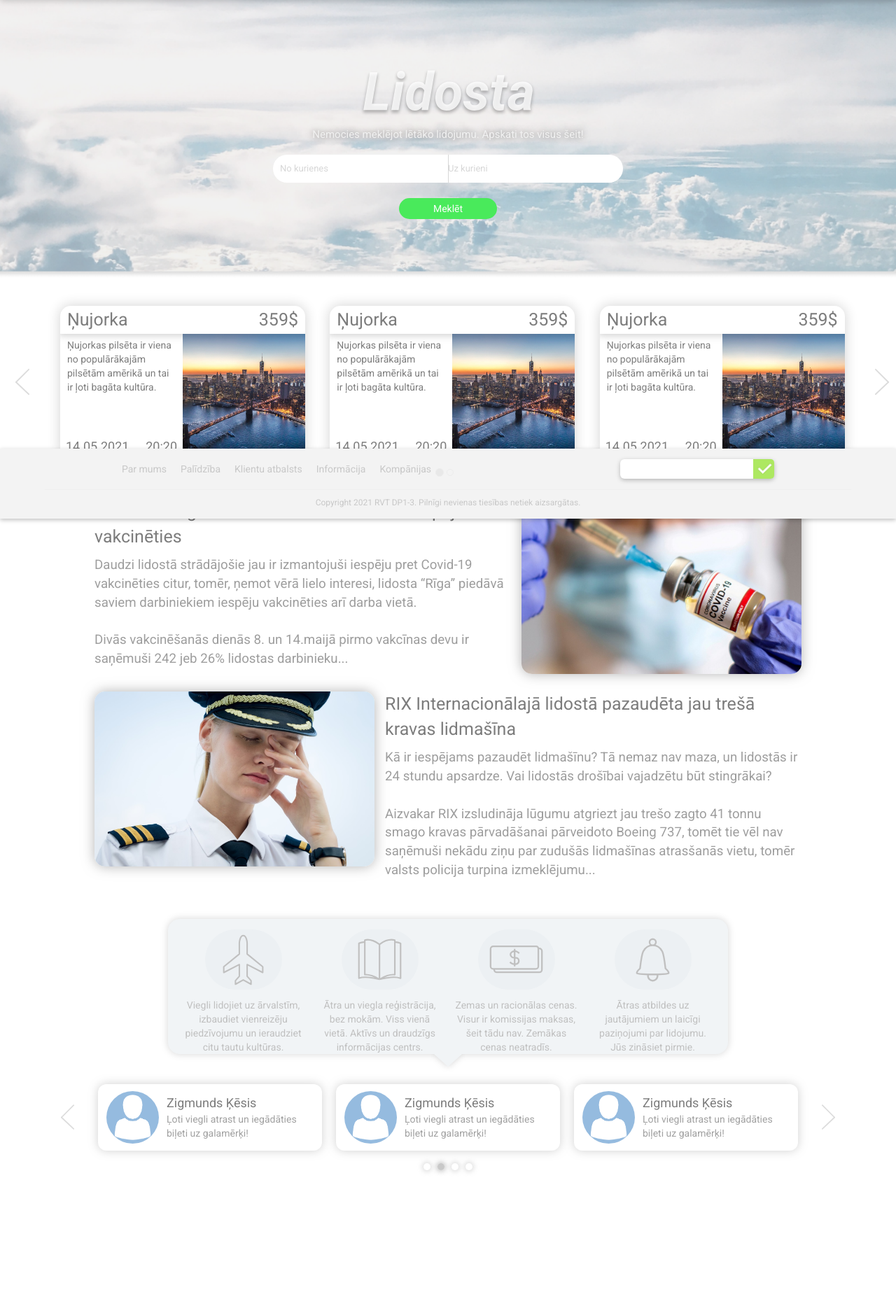
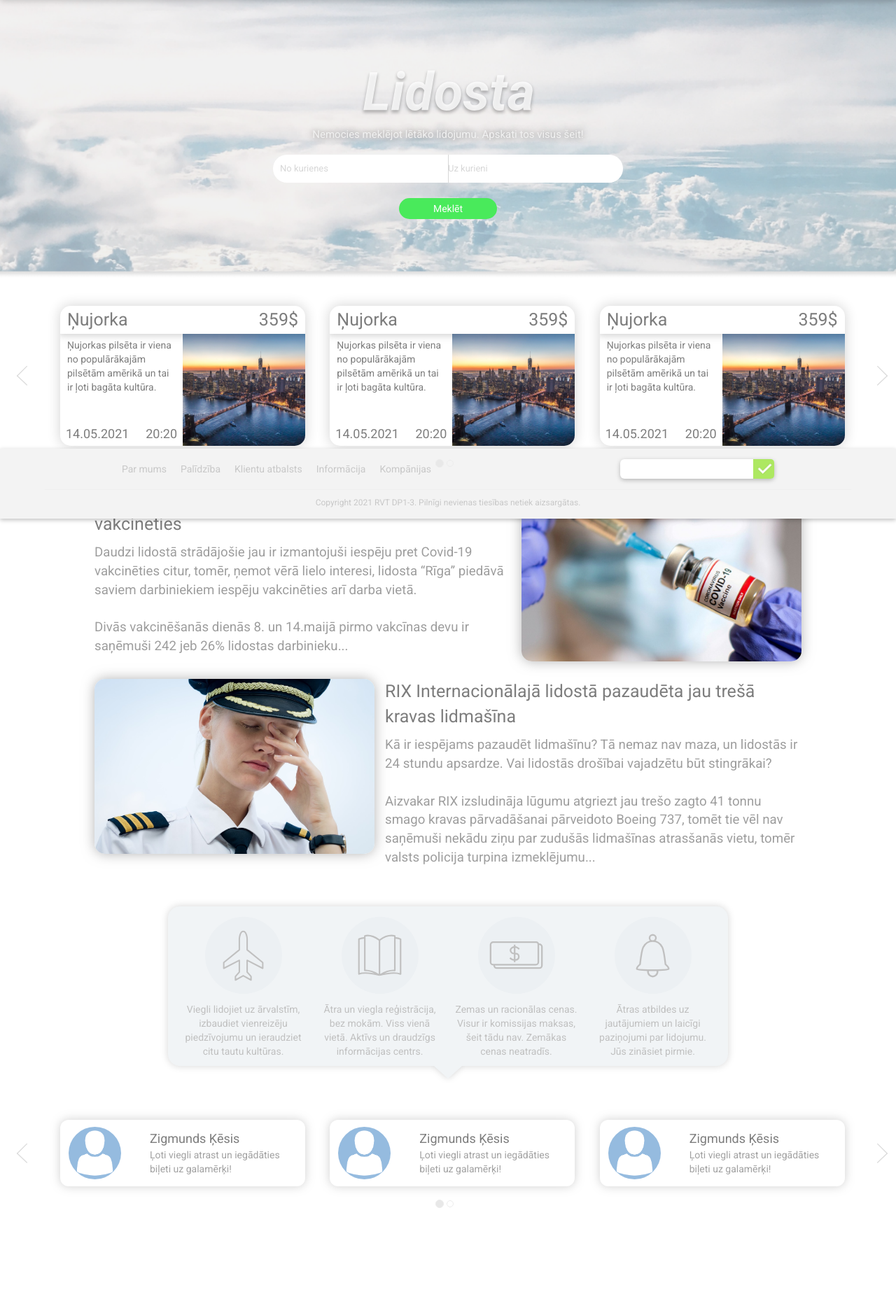
Before and after one commit to SodiumN1trate/Lidosta_web, a Flask app: page / in a window 1280 px wide. Shown: the part 59-1915 px from the top of the page at 70% size. Before the commit the page ends 1735 px from the top, so only its background shows below. Run offline with Flask 2, Linux system fonts and the light colour scheme; data that the repository does not hold is empty; some libraries are stand-ins or nearby versions.

Commit message:
fake-comment carousel implemented

```diff
--- a/static/style/stylesheet.css
+++ b/static/style/stylesheet.css
@@ -20,7 +20,8 @@ body {
 #wrapper {
     max-width: 100%;
     width: 1150px;
-    margin: 0 auto
+    margin: 0 auto;
+    margin-bottom: 143px;
 }
 
 #navigation-bar {
@@ -179,10 +180,12 @@ body {
     border-bottom-left-radius: 10px;
     border-bottom-right-radius: 10px;
     float: left;
-    box-shadow: 5px 5px 6px rgba(0, 0, 0, 0.25);
+    box-shadow: 0px 8px 9px 3px rgb(0 0 0 / 25%);
     display: none;
     line-height: 25px;
-}
+    z-index: 2147483647; /* lai parklātu visus elementus (specifiski kartīšu karuseli) */
+}
+
 #select-departure-countries, #select-arrival-countries {
     width: 96%;
 }
@@ -415,7 +418,7 @@ footer {
     gap: 10px 20px;
     grid-template-areas:
         "Header Header Header Header Header"
-        "Left Field1 Field2 Field3 Right"
+        "Left Field1 Field1 Field1 Right"
         "NavigationButtons NavigationButtons NavigationButtons NavigationButtons NavigationButtons";
     justify-content: center;
     padding-top: 10px;
@@ -468,14 +471,14 @@ footer {
     user-select: text;
 }
 
-.right {
+.right-card-controler {
     grid-area: Right;
     align-self: center;
     cursor: pointer;
     user-select: none;
 }
 
-.left {
+.left-card-controler {
     grid-area: Left;
     align-self: center;
     cursor: pointer;
@@ -494,7 +497,7 @@ footer {
 
 .NavDirectionButton {
     position: relative;
-    width: 40%;
+    width: 30%;
     height: 100%;
     display: block;
     margin-left: auto;
@@ -579,7 +582,7 @@ footer {
 .LargeInformationBubble {
     display: flex;
     width: 800px;
-    height: 250px;
+    height: 310px;
     flex-wrap: nowrap;
     flex-direction: column;
     align-items: center;
@@ -1030,7 +1033,7 @@ form > a, form > p{
     gap: 10px 20px;
     grid-template-areas:
         "Header Header Header Header Header"
-        "Left Field1 Field2 Field3 Right"
+        "Left Field1 Field1 Field1 Right"
         "NavigationButtons NavigationButtons NavigationButtons NavigationButtons NavigationButtons";
     justify-content: center;
     padding-top: 5px;
@@ -1045,24 +1048,17 @@ form > a, form > p{
     color: #7D7D7D;
 }
 
-.Field1 {
+.card-carousel-field {
     grid-area: Field1;
     width: 350px;
-    height: 218px;
+    height: 200px;
     cursor: pointer;
     user-select: none;
 }
 
-.Field2 {
-    grid-area: Field2;
+.comment-carousel-field {
+    grid-area: Field1;
     width: 350px;
-    height: 218px;
-}
-
-.Field3 {
-    grid-area: Field3;
-    width: 350px;
-    height: 218px;
 }
 
 .Right {
@@ -1831,13 +1827,19 @@ div#admin-pannel-search-bar {
     color: #c01111;
 }
 
-.child {
+.card-child {
     padding: 20 0 0 0;
     height: auto;
     position: relative;
 }
 
-.carousel-controler.right {
+.comment-child {
+    padding: 34 0 0 0;
+    height: auto;
+    position: relative;
+}
+
+.carousel-controler.right-card-controler {
     right: -5%;
     position: absolute;
     top: 0;
@@ -1847,7 +1849,7 @@ div#admin-pannel-search-bar {
     text-shadow: 0 1px 2px rgb(0 0 0 / 60%);
 }
 
-.carousel-controler.left {
+.carousel-controler.left-card-controler {
     left: -5%;
     position: absolute;
     top: 0;
@@ -1860,7 +1862,7 @@ div#admin-pannel-search-bar {
 .carousel-indicators {
     position: absolute;
     left: 49.1%;
-    bottom: -9%;
+    bottom: -28px;
 }
 
 .carousel-indicators li {
--- a/templates/index.html
+++ b/templates/index.html
@@ -55,15 +55,15 @@
         </div>
     </header>
     <div id="wrapper">
+        <!-- CARD CAROUSEL START -->
         <div class="container wrapper">
             <div class="row">
-              <div class="col-12-xs child">
-                <div id="carousel-example-generic" class="carousel slide" data-ride="carousel">
+              <div class="col-12-xs card-child">
+                <div id="card-carousel" class="carousel slide" data-ride="carousel">
                   <!-- Indicators -->
                   <ol class="carousel-indicators hidden-xs">
-                    <li data-target="#carousel-example-generic" data-slide-to="0" class="active"></li>
-                    <li data-target="#carousel-example-generic" data-slide-to="1" class=""></li>
-                    <!--    <li data-target="#carousel-example-generic" data-slide-to="2"></li>-->
+                    <li data-target="#card-carousel" data-slide-to="0" class="active"></li>
+                    <li data-target="#card-carousel" data-slide-to="1" class=""></li>
                   </ol>
 
                   <!-- Wrapper for slides -->
@@ -71,7 +71,7 @@
                     <div class="item active">
                       <div class="row">
                         <div class="col-sm-4">
-                        <div class="Field1">
+                        <div class="card-carousel-field">
                             <div class="Card">
                               <div class="CardHeader">
                                 <div class="CardDestination">Ņujorka</div>
@@ -91,7 +91,7 @@
                           </div>
                         </div>
                         <div class="col-sm-4">
-                          <div class="Field1">
+                          <div class="card-carousel-field">
                             <div class="Card">
                               <div class="CardHeader">
                                 <div class="CardDestination">Ņujorka</div>
@@ -111,7 +111,7 @@
                           </div>
                         </div>
                         <div class="col-sm-4">
-                          <div class="Field1">
+                          <div class="card-carousel-field">
                             <div class="Card">
                               <div class="CardHeader">
                                 <div class="CardDestination">Ņujorka</div>
@@ -135,7 +135,7 @@
                     <div class="item">
                       <div class="row">
                         <div class="col-sm-4">
-                          <div class="Field1">
+                          <div class="card-carousel-field">
                             <div class="Card">
                               <div class="CardHeader">
                                 <div class="CardDestination">Ņujorka</div>
@@ -155,7 +155,7 @@
                           </div>
                         </div>
                         <div class="col-sm-4">
-                          <div class="Field1">
+                          <div class="card-carousel-field">
                             <div class="Card">
                               <div class="CardHeader">
                                 <div class="CardDestination">Ņujorka</div>
@@ -175,7 +175,7 @@
                           </div>
                         </div>
                         <div class="col-sm-4">
-                          <div class="Field1">
+                          <div class="card-carousel-field">
                             <div class="Card">
                               <div class="CardHeader">
                                 <div class="CardDestination">Ņujorka</div>
@@ -199,13 +199,13 @@
                   </div>
 
                   <!-- Controls -->
-                  <a class="left carousel-controler" href="#carousel-example-generic" role="button" data-slide="prev">
+                  <a class="left-card-controler carousel-controler" href="#card-carousel" role="button" data-slide="prev">
                     <svg class="NavDirectionButton" height="30" width="15" viewBox="0 0 110 210">
                         <line x1="105" y1="5" x2="5" y2="105"></line>
                         <line x1="5" y1="105" x2="105" y2="200"></line>
                     </svg>
                   </a>
-                  <a class="right carousel-controler" href="#carousel-example-generic" role="button" data-slide="next">
+                  <a class="right-card-controler carousel-controler" href="#card-carousel" role="button" data-slide="next">
                     <svg class="NavDirectionButton" height="30" width="15" viewBox="0 0 110 210">
                         <line x1="5" y1="5" x2="105" y2="105"></line>
                         <line x1="105" y1="105" x2="5" y2="200"></line>
@@ -215,6 +215,7 @@
               </div>
             </div>
         </div>
+        <!-- CARD CAROUSEL END -->
 
         <div class="NewsLayoutGrid">
             <div class="Description1">
@@ -285,8 +286,23 @@
                     </svg>
                 </div>
             </div>
-            <div class="three-field-grid-comment">
-                <div class="Field1">
+            <!-- COMMENT CAROUSEL START -->
+            <div class="container wrapper">
+              <div class="row">
+                <div class="col-12-xs comment-child">
+                  <div id="comment-carousel" class="carousel slide" data-ride="carousel">
+                    <!-- Indicators -->
+                    <ol class="carousel-indicators hidden-xs">
+                      <li data-target="#comment-carousel" data-slide-to="0" class="active"></li>
+                      <li data-target="#comment-carousel" data-slide-to="1" class=""></li>
+                    </ol>
+
+                    <!-- Wrapper for slides -->
+                    <div class="carousel-inner hidden-xs" role="listbox">
+                      <div class="item active">
+                        <div class="row">
+                          <div class="col-sm-4">
+                            <div class="comment-carousel-field">
                               <div class="comment-frame">
                                 <img class="profile-image" src="static\images\ProfileImages\ProfileImage.png">
                                 <div class="comment-part">
@@ -299,7 +315,9 @@
                                 </div>
                               </div>
                             </div>
-                <div class="Field2">
+                          </div>
+                          <div class="col-sm-4">
+                            <div class="comment-carousel-field">
                               <div class="comment-frame">
                                 <img class="profile-image" src="static\images\ProfileImages\ProfileImage.png">
                                 <div class="comment-part">
@@ -312,7 +330,9 @@
                                 </div>
                               </div>
                             </div>
-                <div class="Field3">
+                          </div>
+                          <div class="col-sm-4">
+                            <div class="comment-carousel-field">
                               <div class="comment-frame">
                                 <img class="profile-image" src="static\images\ProfileImages\ProfileImage.png">
                                 <div class="comment-part">
@@ -325,25 +345,78 @@
                                 </div>
                               </div>
                             </div>
-                <div class="Right"><img class="MoveRightButton">
+                          </div>
+                        </div>
+                      </div>
+                      <div class="item">
+                        <div class="row">
+                          <div class="col-sm-4">
+                            <div class="comment-carousel-field">
+                              <div class="comment-frame">
+                                <img class="profile-image" src="static\images\ProfileImages\ProfileImage.png">
+                                <div class="comment-part">
+                                    <div class="commenter-name">
+                                        Zigmunds Ķēsis
+                                    </div>
+                                    <div class="commenter-comment">
+                                        Ļoti viegli atrast un iegādāties biļeti uz galamērķi!
+                                    </div>
+                                </div>
+                              </div>
+                            </div>
+                          </div>
+                          <div class="col-sm-4">
+                            <div class="comment-carousel-field">
+                              <div class="comment-frame">
+                                <img class="profile-image" src="static\images\ProfileImages\ProfileImage.png">
+                                <div class="comment-part">
+                                    <div class="commenter-name">
+                                        Zigmunds Ķēsis
+                                    </div>
+                                    <div class="commenter-comment">
+                                        Ļoti viegli atrast un iegādāties biļeti uz galamērķi!
+                                    </div>
+                                </div>
+                              </div>
+                            </div>
+                          </div>
+                          <div class="col-sm-4">
+                            <div class="comment-carousel-field">
+                              <div class="comment-frame">
+                                <img class="profile-image" src="static\images\ProfileImages\ProfileImage.png">
+                                <div class="comment-part">
+                                    <div class="commenter-name">
+                                        Zigmunds Ķēsis
+                                    </div>
+                                    <div class="commenter-comment">
+                                        Ļoti viegli atrast un iegādāties biļeti uz galamērķi!
+                                    </div>
+                                </div>
+                              </div>
+                            </div>
+                          </div>
+                        </div>
+                      </div>
+                    </div>
+
+                    <!-- Controls -->
+                    <a class="left-card-controler carousel-controler" href="#comment-carousel" role="button" data-slide="prev">
+                      <svg class="NavDirectionButton" height="30" width="15" viewBox="0 0 110 210">
+                          <line x1="105" y1="5" x2="5" y2="105"></line>
+                          <line x1="5" y1="105" x2="105" y2="200"></line>
+                      </svg>
+                    </a>
+                    <a class="right-card-controler carousel-controler" href="#comment-carousel" role="button" data-slide="next">
                       <svg class="NavDirectionButton" height="30" width="15" viewBox="0 0 110 210">
                           <line x1="5" y1="5" x2="105" y2="105"></line>
                           <line x1="105" y1="105" x2="5" y2="200"></line>
                       </svg>
-                </div>
-                <div class="Left"><img class="MoveLeftButton">
-                    <svg class="NavDirectionButton" height="30" width="15" viewBox="0 0 110 210">
-                        <line x1="105" y1="5" x2="5" y2="105"></line>
-                        <line x1="5" y1="105" x2="105" y2="200"></line>
-                    </svg>
-                </div>
-                <div class="NavigationButtons">
-                    <div class="NavButtonOff"></div>
-                    <div class="NavButtonOn"></div>
-                    <div class="NavButtonOff"></div>
-                    <div class="NavButtonOff"></div>
+                    </a>
                   </div>
                 </div>
+              </div>
+            </div>
+            <!-- COMMENT CAROUSEL END -->
         </div>
     </div> <!-- Atbilstoši wrapper end -->
 
```
Lines whose indentation alone changed are shown as unchanged.
